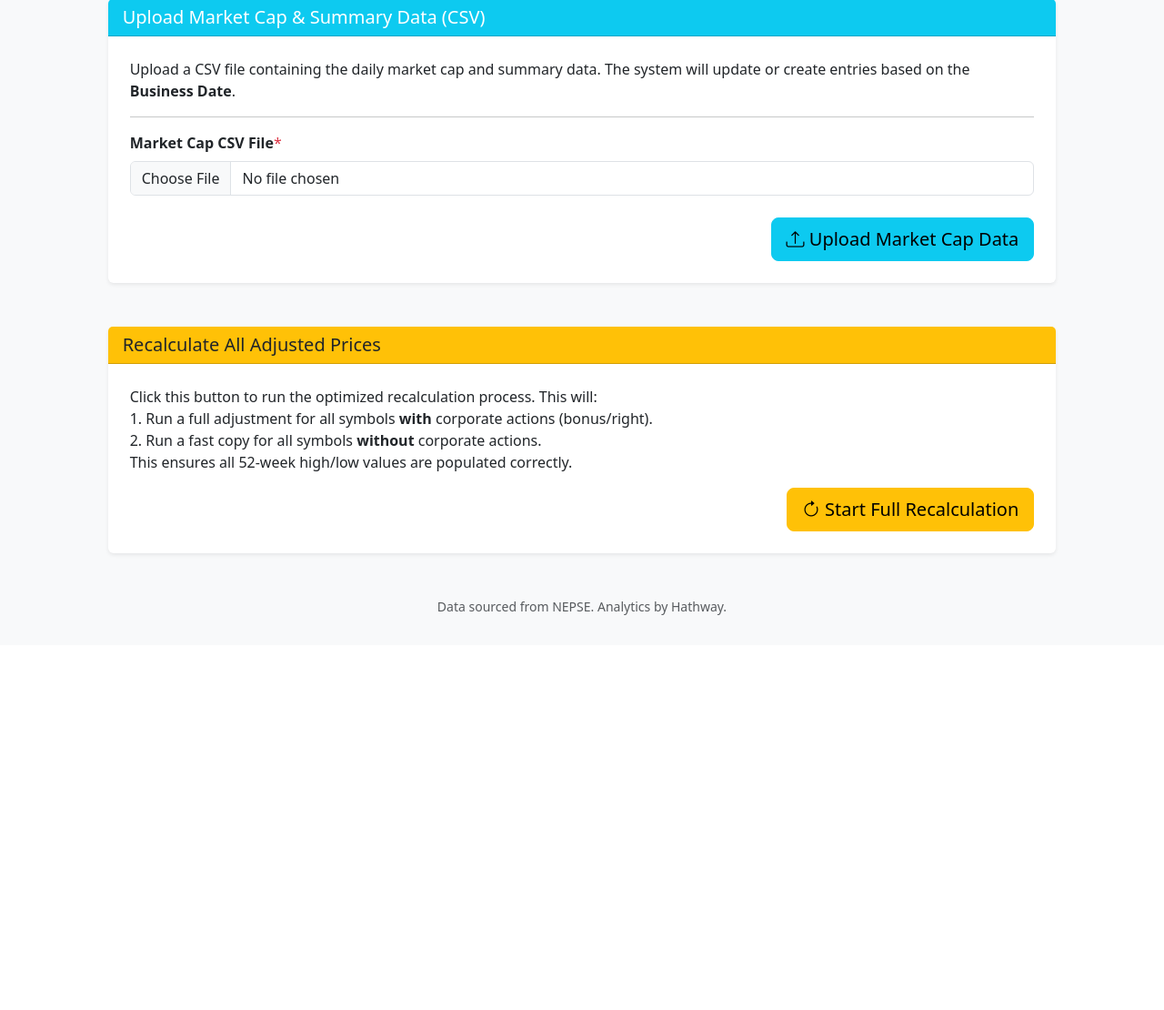
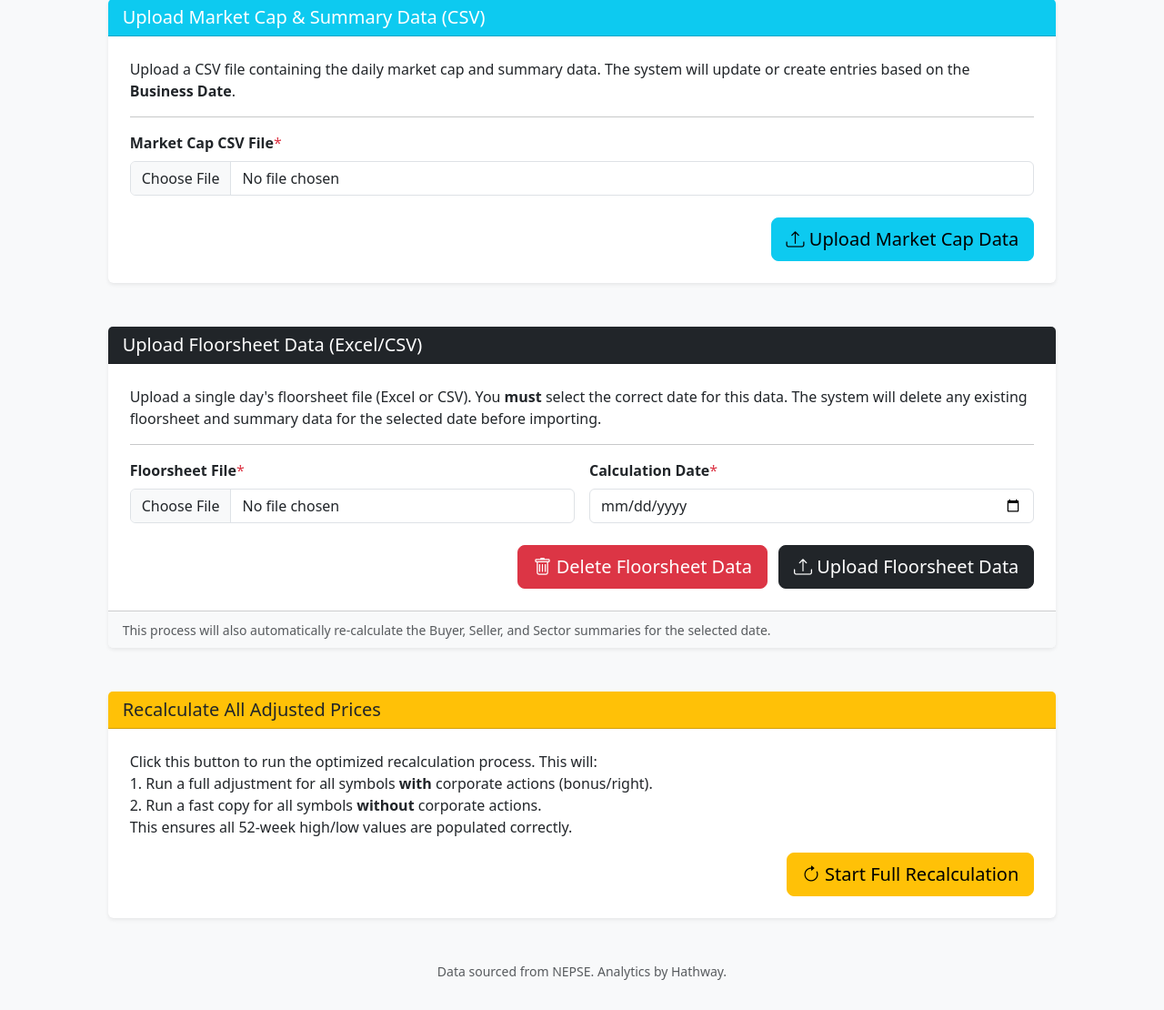
Before and after one commit to AURAS505/nepse_analytics, a Django app: page /data/data-entry/ in a window 1280 px wide. Shown: the part 960-2070 px from the top of the page at 91% size. Before the commit the page ends 1636 px from the top, so only its background shows below. Run offline with Django 5.2, Linux system fonts and the light colour scheme; tables that the repository leaves empty hold one stand-in row (values such as "Sample post"); parts of the project's set-up code (start-up, migrations or seed data) failed here and were passed over.

Commit message:
Upload of Floorsheet

```diff
--- a/nepse_data/templates/nepse_data/data_entry.html
+++ b/nepse_data/templates/nepse_data/data_entry.html
@@ -131,11 +131,60 @@
         </div>
 
         <div class="card shadow-sm border-0 mt-5">
+            <div class="card-header bg-dark text-white">
+                <h5 class="mb-0">Upload Floorsheet Data (Excel/CSV)</h5>
+            </div>
+            <div class="card-body p-4">
+                <p class="card-text">
+                    Upload a single day's floorsheet file (Excel or CSV). You <strong>must</strong> select the
+                    correct date for this data. The system will delete any existing floorsheet
+                    and summary data for the selected date before importing.
+                </p>
+                <hr>
+                <form method="POST" action="{% url 'nepse_data:data_entry' %}" enctype="multipart/form-data" class="needs-validation" novalidate>
+                    {% csrf_token %}
+                    <div class="row g-3">
+                        <div class="col-md-6">
+                            <label for="floorsheet_file" class="form-label"><b>Floorsheet File</b><span class="text-danger">*</span></label>
+                            <input class="form-control" type="file" id="floorsheet_file" name="floorsheet_file" accept=".csv,.xlsx,.xls" required>
+                            <div class="invalid-feedback">
+                                Please select a .csv or .xlsx file.
+                            </div>
+                        </div>
+                        <div class="col-md-6">
+                            <label for="floorsheet_date" class="form-label"><b>Calculation Date</b><span class="text-danger">*</span></label>
+                            <input class="form-control" type="date" id="floorsheet_date" name="floorsheet_date" required>
+                            <div class="invalid-feedback">
+                                Please select a valid date for this data.
+                            </div>
+                        </div>
+                    </div>
+
+                    <div class="text-end mt-4">
+                        <button type="button" class="btn btn-danger btn-lg" data-bs-toggle="modal" data-bs-target="#deleteFloorsheetModal">
+                            <i class="bi bi-trash"></i>
+                            Delete Floorsheet Data
+                        </button>
+
+                        <button type="submit" name="action" value="upload_floorsheet" class="btn btn-dark btn-lg ms-2">
+                            <i class="bi bi-upload"></i>
+                            Upload Floorsheet Data
+                        </button>
+                    </div>
+                </form>
+            </div>
+            <div class="card-footer bg-light">
+                <small class="text-muted">
+                    This process will also automatically re-calculate the Buyer, Seller, and Sector summaries for the selected date.
+                </small>
+            </div>
+        </div>
+        <div class="card shadow-sm border-0 mt-5">
             <div class="card-header bg-warning">
                 <h5 class="mb-0">Recalculate All Adjusted Prices</h5>
             </div>
             <div class="card-body p-4">
-                <p class="card-text">
+                <p classV="card-text">
                     Click this button to run the optimized recalculation process. This will:
                     <br>1. Run a full adjustment for all symbols <strong>with</strong> corporate actions (bonus/right).
                     <br>2. Run a fast copy for all symbols <strong>without</strong> corporate actions.
@@ -212,6 +261,51 @@
         </div>
     </div>
 </div>
+
+<div class="modal fade" id="deleteFloorsheetModal" tabindex="-1" aria-labelledby="deleteFloorsheetModalLabel" aria-hidden="true">
+    <div class="modal-dialog">
+        <div class="modal-content">
+            <div class="modal-header">
+                <h5 class="modal-title" id="deleteFloorsheetModalLabel">Delete Floorsheet Data by Date</h5>
+                <button type="button" class="btn-close" data-bs-dismiss="modal" aria-label="Close"></button>
+            </div>
+            <form method="POST" action="{% url 'nepse_data:delete_floorsheet_data' %}">
+                {% csrf_token %} <div class="modal-body">
+                    <p>Select one or more dates to <strong>permanently delete</strong> all associated floorsheet data.
+                    <br><small class="text-danger fw-bold">Warning: This will also delete all Buyer, Seller, and Sector summaries for these dates.</small></p>
+
+                    <div class="form-group">
+                        <label for="dates_to_delete" class="form-label">Available Floorsheet Dates:</label>
+                        <select class="form-select"
+                                multiple
+                                required
+                                name="dates_to_delete"
+                                id="dates_to_delete_floorsheet"
+                                size="15">
+                        {% if available_floorsheet_dates %}
+                            {% for row in available_floorsheet_dates %}
+                                <option value="{{ row.calculation_date|date:"Y-m-d" }}">{{ row.calculation_date|date:"Y-m-d" }}</option>
+                            {% endfor %}
+                        {% else %}
+                            <option disabled>No floorsheet data found to delete.</option>
+                        {% endif %}
+                        </select>
+                        <div class="invalid-feedback">
+                            Please select at least one date.
+                        </div>
+                    </div>
+                </div>
+                <div class="modal-footer">
+                    <button type="button" class="btn btn-secondary" data-bs-dismiss="modal">Cancel</button>
+                    <button type="submit" class="btn btn-danger" {% if not available_floorsheet_dates %}disabled{% endif %}>
+                        <i class="bi bi-trash-fill"></i>
+                        Confirm Delete
+                    </button>
+                </div>
+            </form>
+        </div>
+    </div>
+</div>
 {% endblock %}
 
 
@@ -220,7 +314,7 @@
 {
     "startRecalc": "{% url 'adjustments_stock_price:start_recalc' %}",
     "recalcStatus": "/adjustments/recalc-status/",
-    "clearJob": "/adjustments/clear-job/"
+    "clearJob": "/adjustsments/clear-job/"
 }
 </script>
 
--- a/nepse_data/urls.py
+++ b/nepse_data/urls.py
@@ -19,4 +19,5 @@ urlpatterns = [
     path('download-marcap/', views.download_marcap_view, name='download_marcap'),
     path('floorsheet/', views.floorsheet_view, name='floorsheet'),
     path('download-floorsheet/', views.download_floorsheet_view, name='download_floorsheet'),
+    path('data-entry/delete-floorsheet/', views.delete_floorsheet_data_view, name='delete_floorsheet_data'),
 ]
--- a/nepse_data/views.py
+++ b/nepse_data/views.py
@@ -64,6 +64,17 @@ def dictfetchall(cursor):
         for row in cursor.fetchall()
     ]
 
+
+def buyer_seller_to_int(value):
+    """Converts buyer/seller value, handling 'D01'/'D02' specifically."""
+    if str(value).strip() == 'D01':
+        return 60
+    elif str(value).strip() == 'D02':
+        return 77
+    try:
+        return int(value)
+    except (ValueError, TypeError):
+        return None
 # ==================================
 # --- ALL YOUR VIEWS (Corrected) ---
 # ==================================
@@ -485,16 +496,177 @@ def data_entry_view(request):
             except Exception as e:
                 messages.error(request, f"An error occurred during market cap upload: {e}")
             return redirect('nepse_data:data_entry')
-        # --- END OF CORRECTED BLOCK ---
+
+        # --- NEW FLOORSHEET UPLOAD LOGIC ---
+        elif request.POST.get('action') == 'upload_floorsheet':
+            floorsheet_file = request.FILES.get('floorsheet_file')
+            date_str = request.POST.get('floorsheet_date')
+
+            if not floorsheet_file:
+                messages.error(request, "No floorsheet file selected.")
+                return redirect('nepse_data:data_entry')
+            if not date_str:
+                messages.error(request, "No calculation date selected.")
+                return redirect('nepse_data:data_entry')
+
+            try:
+                calculation_date = datetime.date.fromisoformat(date_str)
+            except ValueError:
+                messages.error(request, "Invalid date format.")
+                return redirect('nepse_data:data_entry')
+
+            # --- Read file using Pandas (handles both Excel and CSV) ---
+            try:
+                if floorsheet_file.name.endswith('.csv'):
+                    df = pd.read_csv(floorsheet_file)
+                else:
+                    df = pd.read_excel(floorsheet_file)
+                df.columns = [col.upper().strip() for col in df.columns]
+            except Exception as e:
+                messages.error(request, f"Error reading file: {e}")
+                return redirect('nepse_data:data_entry')
+
+            # --- Validate required columns ---
+            required_cols = ['SN', 'CONTRACT NO.', 'STOCK SYMBOL', 'BUYER', 'SELLER', 'QUANTITY', 'RATE (RS)', 'AMOUNT (RS)']
+            if not all(col in df.columns for col in required_cols):
+                missing = [col for col in required_cols if col not in df.columns]
+                messages.error(request, f"File is missing required columns: {', '.join(missing)}")
+                return redirect('nepse_data:data_entry')
+
+            # --- Get the Sector Map (using Django ORM) ---
+            sector_map = {
+                k.upper(): v for k, v in
+                Companies.objects.values_list('script_ticker', 'sector')
+                if k
+            }
+
+            # --- Delete existing data for this date (from SQL_Importer logic) ---
+            with connection.cursor() as cursor:
+                print(f"Deleting existing records for {calculation_date}")
+                cursor.execute("DELETE FROM floorsheet_raw WHERE calculation_date = %s", [calculation_date])
+                cursor.execute("DELETE FROM buyer_summary WHERE calculation_date = %s", [calculation_date])
+                cursor.execute("DELETE FROM seller_summary WHERE calculation_date = %s", [calculation_date])
+                cursor.execute("DELETE FROM sector_buyer_summary WHERE calculation_date = %s", [calculation_date])
+                cursor.execute("DELETE FROM sector_seller_summary WHERE calculation_date = %s", [calculation_date])
+
+            # --- Prepare records for bulk creation ---
+            records_to_insert = []
+            failed_rows = 0
+            for index, row in df.iterrows():
+                try:
+                    original_id = int(row['SN'])
+                    stock_symbol = str(row['STOCK SYMBOL']).upper()
+                    sector = sector_map.get(stock_symbol, None)
+
+                    # Replicate the unique ID logic from SQL_Importer.py
+                    new_id = int(f"{calculation_date.strftime('%Y%m%d')}{original_id:06d}")
+
+                    records_to_insert.append(FloorsheetRaw(
+                        id=new_id,
+                        contract_no=str(row['CONTRACT NO.']),
+                        stock_symbol=stock_symbol,
+                        buyer=buyer_seller_to_int(row['BUYER']),
+                        seller=buyer_seller_to_int(row['SELLER']),
+                        quantity=clean_int(row['QUANTITY']),
+                        rate=clean_decimal(row['RATE (RS)']),
+                        amount=clean_decimal(row['AMOUNT (RS)']),
+                        calculation_date=calculation_date,
+                        sector=sector
+                    ))
+                except Exception as e:
+                    print(f"Skipping row {index}: {e}")
+                    failed_rows += 1
+
+            # --- Insert all records in a single batch ---
+            FloorsheetRaw.objects.bulk_create(records_to_insert, ignore_conflicts=True)
+            inserted_count = len(records_to_insert)
+
+            # --- Now, repopulate the summary tables (Raw SQL from SQL_Importer.py) ---
+            with connection.cursor() as cursor:
+                print(f"Populating summary tables for {calculation_date}...")
+
+                # BUYER SUMMARY - PER COMPANY
+                cursor.execute("""
+                    INSERT INTO buyer_summary (calculation_date, stock_symbol, buyer, sector, total_quantity, total_amount, average_rate)
+                    SELECT calculation_date, stock_symbol, buyer, sector, SUM(quantity), SUM(amount), SUM(amount) / SUM(quantity)
+                    FROM floorsheet_raw WHERE calculation_date = %s GROUP BY calculation_date, stock_symbol, buyer, sector
+                    ON DUPLICATE KEY UPDATE
+                        sector = VALUES(sector), total_quantity = VALUES(total_quantity),
+                        total_amount = VALUES(total_amount), average_rate = VALUES(average_rate);
+                """, [calculation_date])
+
+                # SELLER SUMMARY - PER COMPANY
+                cursor.execute("""
+                    INSERT INTO seller_summary (calculation_date, stock_symbol, seller, sector, total_quantity, total_amount, average_rate)
+                    SELECT calculation_date, stock_symbol, seller, sector, SUM(quantity), SUM(amount), SUM(amount) / SUM(quantity)
+                    FROM floorsheet_raw WHERE calculation_date = %s GROUP BY calculation_date, stock_symbol, seller, sector
+                    ON DUPLICATE KEY UPDATE
+                        sector = VALUES(sector), total_quantity = VALUES(total_quantity),
+                        total_amount = VALUES(total_amount), average_rate = VALUES(average_rate);
+                """, [calculation_date])
+
+                # SECTOR BUYER SUMMARY - PER SECTOR
+                cursor.execute("""
+                    INSERT INTO sector_buyer_summary (calculation_date, sector, buyer, total_quantity, total_amount, average_rate)
+                    SELECT calculation_date, sector, buyer, SUM(quantity), SUM(amount), SUM(amount) / SUM(quantity)
+                    FROM floorsheet_raw WHERE calculation_date = %s AND sector IS NOT NULL GROUP BY calculation_date, sector, buyer
+                    ON DUPLICATE KEY UPDATE
+                        total_quantity = VALUES(total_quantity), total_amount = VALUES(total_amount), average_rate = VALUES(average_rate);
+                """, [calculation_date])
+
+                # SECTOR SELLER SUMMARY - PER SECTOR
+                cursor.execute("""
+                    INSERT INTO sector_seller_summary (calculation_date, sector, seller, total_quantity, total_amount, average_rate)
+                    SELECT calculation_date, sector, seller, SUM(quantity), SUM(amount), SUM(amount) / SUM(quantity)
+                    FROM floorsheet_raw WHERE calculation_date = %s AND sector IS NOT NULL GROUP BY calculation_date, sector, seller
+                    ON DUPLICATE KEY UPDATE
+                        total_quantity = VALUES(total_quantity), total_amount = VALUES(total_amount), average_rate = VALUES(average_rate);
+                """, [calculation_date])
+
+            messages.success(request, f"Floorsheet upload for {calculation_date} successful! Inserted {inserted_count} records. Skipped {failed_rows} rows. Summary tables updated.")
+            return redirect('nepse_data:data_entry')
 
     else:
         # --- HANDLE GET REQUEST (Unchanged) ---
         available_dates = StockPrices.objects.values('business_date').distinct().order_by('-business_date')
+
+        available_floorsheet_dates = FloorsheetRaw.objects.values('calculation_date').distinct().order_by('-calculation_date')
+
         context = {
             'title': 'Data Entry Portal',
-            'available_dates': available_dates
+            'available_dates': available_dates,
+            'available_floorsheet_dates': available_floorsheet_dates
         }
         return render(request, 'nepse_data/data_entry.html', context)
+
+@require_POST
+def delete_floorsheet_data_view(request):
+    dates_to_delete = request.POST.getlist('dates_to_delete')
+    if not dates_to_delete:
+        messages.warning(request, "No dates were selected for deletion.")
+        return redirect('nepse_data:data_entry')
+
+    try:
+        with connection.cursor() as cursor:
+            # Create a string of placeholders (%s, %s, %s)
+            placeholders = ','.join(['%s'] * len(dates_to_delete))
+
+            # Delete from summary tables first
+            cursor.execute(f"DELETE FROM sector_seller_summary WHERE calculation_date IN ({placeholders})", dates_to_delete)
+            cursor.execute(f"DELETE FROM sector_buyer_summary WHERE calculation_date IN ({placeholders})", dates_to_delete)
+            cursor.execute(f"DELETE FROM seller_summary WHERE calculation_date IN ({placeholders})", dates_to_delete)
+            cursor.execute(f"DELETE FROM buyer_summary WHERE calculation_date IN ({placeholders})", dates_to_delete)
+
+            # Finally, delete from the raw floorsheet table
+            cursor.execute(f"DELETE FROM floorsheet_raw WHERE calculation_date IN ({placeholders})", dates_to_delete)
+
+        messages.success(request, f"Successfully deleted all floorsheet and summary data for {len(dates_to_delete)} selected date(s).")
+    except Exception as e:
+        messages.error(request, f"An error occurred while deleting: {e}")
+
+    return redirect('nepse_data:data_entry')
+
+
 
 @require_POST
 def delete_price_data_view(request):
```
